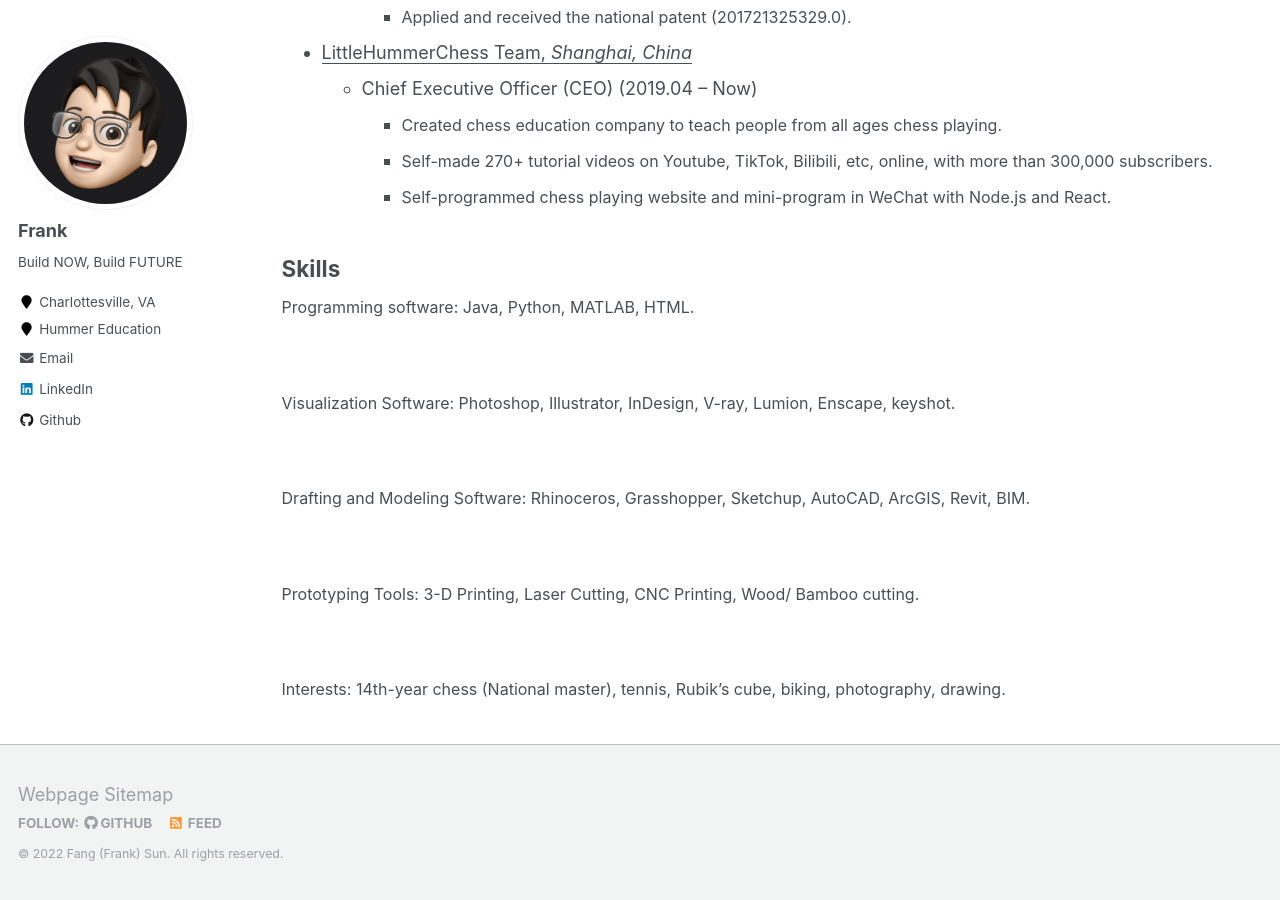
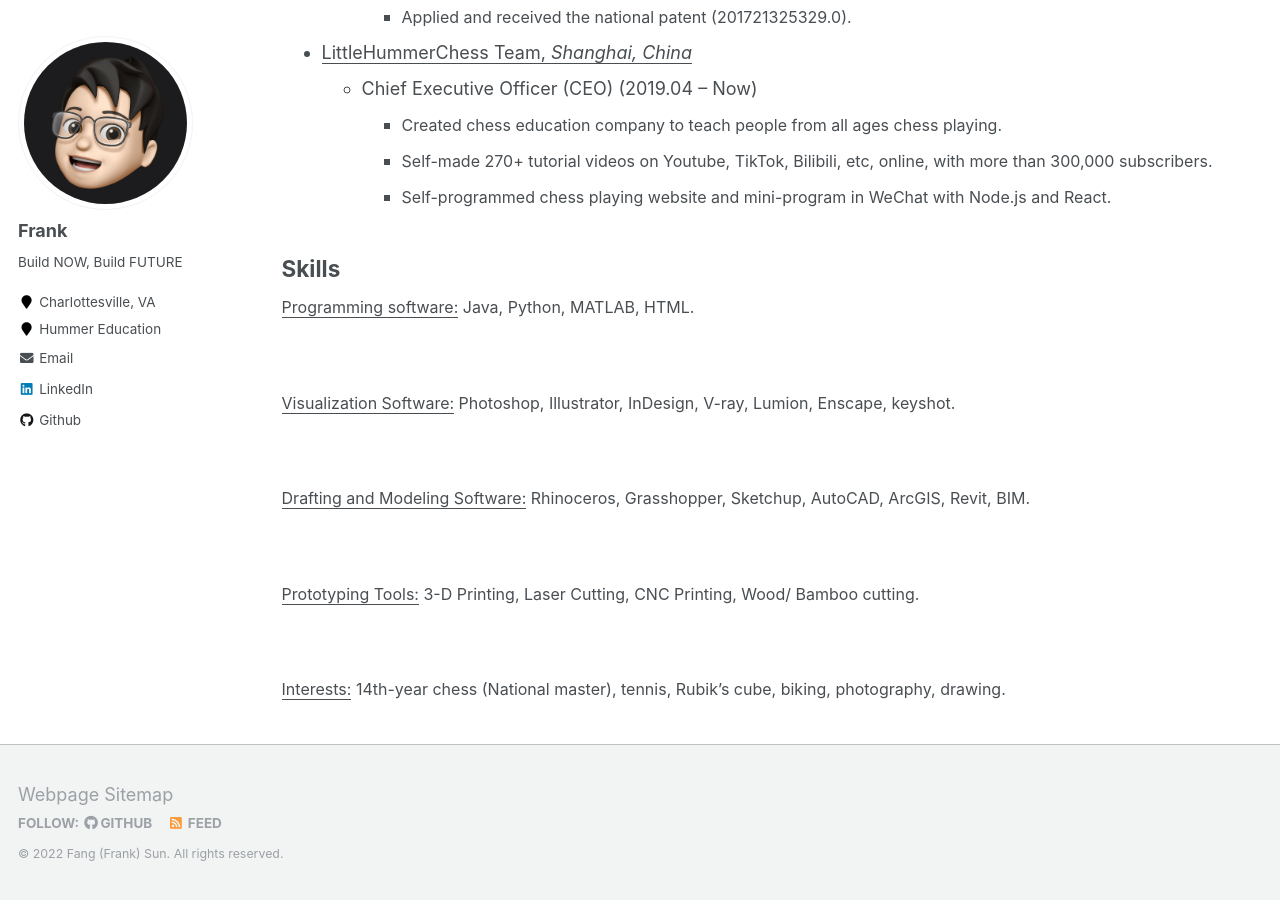
Before and after one commit to FangFrankSun/AcademicPage, a Jekyll site: the page built from _pages/cv.md, in a window 1280 px wide and 900 px high, scrolled down 2294 px. Built offline with Jekyll 4.4.1, drawn with Linux system fonts in a browser that asks for light colours; part of the change alters nothing that is shown.

Commit message:
Update cv.md

```diff
--- a/_pages/cv.md
+++ b/_pages/cv.md
@@ -81,8 +81,8 @@ Other Experience
 
 Skills
 ---
-<font size = 3>Programming software: Java, Python, MATLAB, HTML.</font><br>
-<font size = 3>Visualization Software: Photoshop, Illustrator, InDesign, V-ray, Lumion, Enscape, keyshot.</font><br>
-<font size = 3>Drafting and Modeling Software: Rhinoceros, Grasshopper, Sketchup, AutoCAD, ArcGIS, Revit, BIM.</font><br>
-<font size = 3>Prototyping Tools: 3-D Printing, Laser Cutting, CNC Printing, Wood/ Bamboo cutting.</font><br>
-<font size = 3>Interests: 14th-year chess (National master), tennis, Rubik’s cube, biking, photography, drawing.</font>
+<font size = 3><ins>Programming software:</ins> Java, Python, MATLAB, HTML.</font><br>
+<font size = 3><ins>Visualization Software:</ins> Photoshop, Illustrator, InDesign, V-ray, Lumion, Enscape, keyshot.</font><br>
+<font size = 3><ins>Drafting and Modeling Software:</ins> Rhinoceros, Grasshopper, Sketchup, AutoCAD, ArcGIS, Revit, BIM.</font><br>
+<font size = 3><ins>Prototyping Tools:</ins> 3-D Printing, Laser Cutting, CNC Printing, Wood/ Bamboo cutting.</font><br>
+<font size = 3><ins>Interests:</ins> 14th-year chess (National master), tennis, Rubik’s cube, biking, photography, drawing.</font>
```
